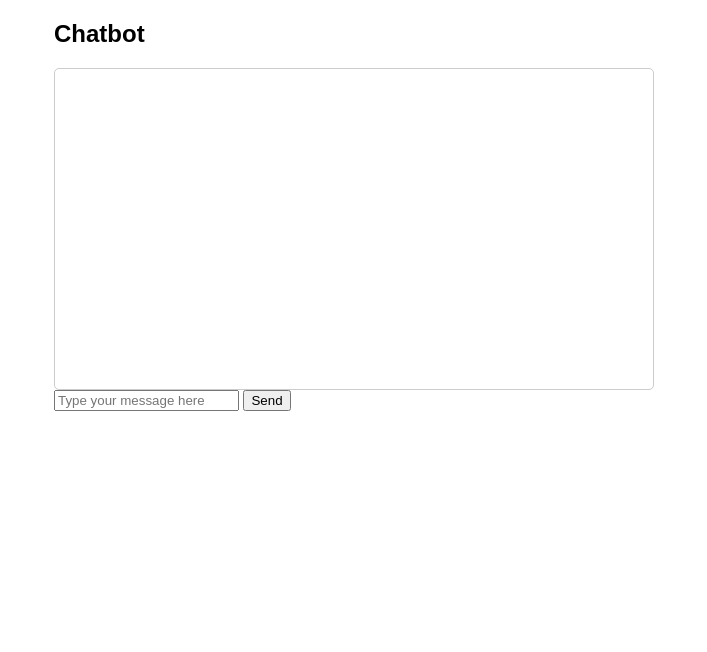
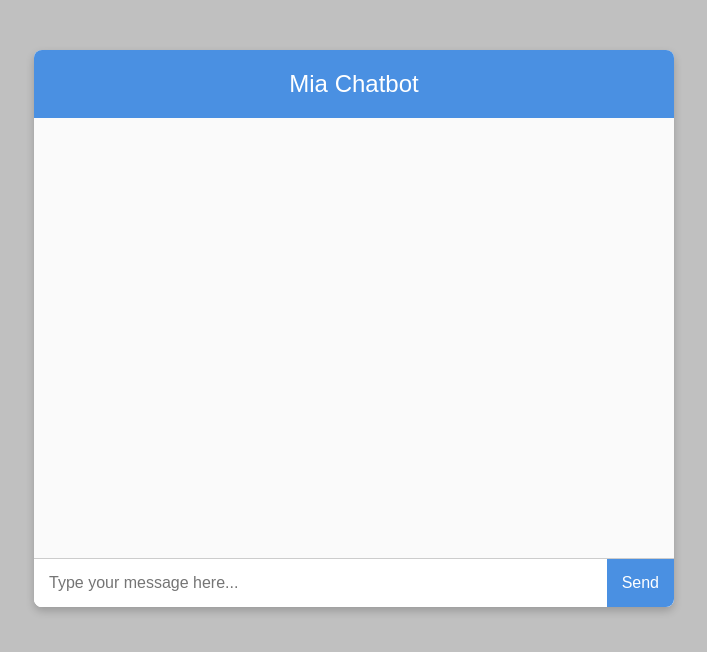
Before and after one commit to DFRESHH/PVChatbot, a Flask app: page / in a window 1280 px wide. Shown: the top 652 px of the page, without its empty margins (286-993 px from the left). Run offline with Flask 3, Linux system fonts and the light colour scheme.

Commit message:
Updated index.html for Mia chatbot with silver background and custom styles

```diff
--- a/app.py
+++ b/app.py
@@ -1,8 +1,6 @@
-print("App is starting...")
-
+from flask import Flask, request, jsonify, render_template
 import openai
 import os
-from flask import Flask, request, jsonify, render_template  # Added render_template
 from dotenv import load_dotenv
 
 # Load environment variables
@@ -11,58 +9,61 @@ openai.api_key = os.getenv("OPENAI_API_KEY")
 
 app = Flask(__name__)
 
-# Store conversation history for each user
+# Store conversation history
 conversations = {}
 
 @app.route("/")
 def home():
-    # Serve the chatbot interface
     return render_template("index.html")
 
-# Chat endpoint (existing code)
 @app.route("/chat", methods=["POST"])
 def chat():
     try:
-        # Parse user input
+        # Parse the incoming JSON request
         data = request.get_json()
         user_id = data.get("user_id")
         message = data.get("message")
 
+        # Validate input
         if not user_id or not message:
             return jsonify({"error": "Both 'user_id' and 'message' are required"}), 400
 
-        # Retrieve conversation history or start a new one
+        # Initialize conversation history if new user
         if user_id not in conversations:
             conversations[user_id] = [
-                {"role": "system", "content": "You are an iempathetic and nquisitive assistant. Always ask follow-up questions to engage the user, such as 'What has you here today?' or 'What do you mean by that?'. If the user uses emotional words like 'frustrated', 'stressed', or 'angry', acknowledge their emotions by repeating those words in your response."}
+                {"role": "system", "content": "You are Mia, a helpful assistant who asks questions to clarify the user's needs."}
             ]
 
-        # Append the user's message to the conversation
+        # Append the user's message
         conversations[user_id].append({"role": "user", "content": message})
 
-        # Generate a response using the OpenAI ChatCompletion API
+        # Generate a response using OpenAI
         response = openai.ChatCompletion.create(
-            model="gpt-4",  # Use "gpt-3.5-turbo" if GPT-4 is unavailable
+            model="gpt-4",
             messages=conversations[user_id]
         )
 
-        # Extract the assistant's reply
+        # Extract the assistant's response
         assistant_message = response["choices"][0]["message"]["content"]
 
-        # Add the assistant's reply to the conversation history
+        # Append the assistant's response
         conversations[user_id].append({"role": "assistant", "content": assistant_message})
 
         return jsonify({"response": assistant_message})
 
+    except KeyError:
+        # Handle malformed JSON
+        return jsonify({"error": "Malformed request. Please include 'user_id' and 'message'."}), 400
+
+    except openai.error.OpenAIError as e:
+        # Handle OpenAI API errors
+        return jsonify({"error": f"OpenAI API error: {str(e)}"}), 500
+
     except Exception as e:
-        return jsonify({"error": str(e)})
+        # Handle unexpected errors
+        return jsonify({"error": f"An unexpected error occurred: {str(e)}"}), 500
 
-# Error handler for 404 errors
-@app.errorhandler(404)
-def not_found(error):
-    return jsonify({"error": "Endpoint not found. Check the URL and try again."}), 404
 
 if __name__ == "__main__":
-    print("App is starting...")
-    port = int(os.getenv("PORT", 5000))  # Use PORT from environment or default to 5000
+    port = int(os.getenv("PORT", 5000))
     app.run(host="0.0.0.0", port=port, debug=True)
--- a/templates/index.html
+++ b/templates/index.html
@@ -3,52 +3,137 @@
 <head>
     <meta charset="UTF-8">
     <meta name="viewport" content="width=device-width, initial-scale=1.0">
-    <title>Chatbot</title>
+    <title>Mia Chatbot</title>
     <style>
-        body { font-family: Arial, sans-serif; margin: 20px; }
-        #chat-container { max-width: 600px; margin: auto; }
-        #messages { border: 1px solid #ccc; padding: 10px; border-radius: 5px; height: 300px; overflow-y: auto; }
-        .message { margin: 5px 0; }
-        .user { font-weight: bold; }
-        .bot { color: blue; }
+        /* General Styles */
+        body {
+            font-family: Arial, sans-serif;
+            margin: 0;
+            padding: 0;
+            background-color: silver; /* Set background to silver */
+        }
+
+        .chat-container {
+            width: 50%;
+            margin: 50px auto;
+            background: #fff;
+            border-radius: 8px;
+            box-shadow: 0 4px 8px rgba(0, 0, 0, 0.2);
+            overflow: hidden;
+        }
+
+        .chat-header {
+            background: #4a90e2;
+            color: #fff;
+            padding: 20px;
+            text-align: center;
+            font-size: 1.5em;
+        }
+
+        .chat-body {
+            height: 400px;
+            overflow-y: scroll;
+            padding: 20px;
+            background: #fafafa;
+        }
+
+        .chat-message {
+            margin-bottom: 20px;
+        }
+
+        .chat-message.user {
+            text-align: right;
+        }
+
+        .chat-message.bot {
+            text-align: left;
+        }
+
+        .chat-input-container {
+            display: flex;
+            border-top: 1px solid #ccc;
+            background: #fff;
+        }
+
+        .chat-input-container input {
+            flex: 1;
+            padding: 15px;
+            border: none;
+            outline: none;
+            font-size: 1em;
+        }
+
+        .chat-input-container button {
+            padding: 15px;
+            background: #4a90e2;
+            color: #fff;
+            border: none;
+            cursor: pointer;
+            font-size: 1em;
+        }
+
+        .chat-input-container button:hover {
+            background: #357abd;
+        }
     </style>
 </head>
 <body>
-    <div id="chat-container">
-        <h2>Chatbot</h2>
-        <div id="messages"></div>
-        <form id="chat-form">
-            <input type="text" id="user-input" placeholder="Type your message here" required>
-            <button type="submit">Send</button>
-        </form>
+    <div class="chat-container">
+        <div class="chat-header">Mia Chatbot</div>
+        <div class="chat-body" id="chat-body">
+            <!-- Chat messages will be appended here -->
+        </div>
+        <div class="chat-input-container">
+            <input type="text" id="chat-input" placeholder="Type your message here...">
+            <button id="send-button">Send</button>
+        </div>
     </div>
+
     <script>
-        const form = document.getElementById("chat-form");
-        const messagesDiv = document.getElementById("messages");
+        const chatBody = document.getElementById("chat-body");
+        const chatInput = document.getElementById("chat-input");
+        const sendButton = document.getElementById("send-button");
 
-        form.addEventListener("submit", async (e) => {
-            e.preventDefault();
-            const userMessage = document.getElementById("user-input").value;
+        sendButton.addEventListener("click", sendMessage);
+        chatInput.addEventListener("keypress", function(event) {
+            if (event.key === "Enter") sendMessage();
+        });
 
-            const userDiv = document.createElement("div");
-            userDiv.classList.add("message", "user");
-            userDiv.textContent = `You: ${userMessage}`;
-            messagesDiv.appendChild(userDiv);
+        function sendMessage() {
+            const message = chatInput.value.trim();
+            if (message === "") return;
 
-            const response = await fetch("/chat", {
+            appendMessage("user", message);
+            chatInput.value = "";
+
+            // Send the message to the Flask API
+            fetch("/chat", {
                 method: "POST",
-                headers: { "Content-Type": "application/json" },
-                body: JSON.stringify({ user_id: "12345", message: userMessage }),
+                headers: {
+                    "Content-Type": "application/json"
+                },
+                body: JSON.stringify({ user_id: "12345", message })
+            })
+            .then(response => response.json())
+            .then(data => {
+                if (data.response) {
+                    appendMessage("bot", data.response);
+                } else {
+                    appendMessage("bot", "Sorry, I couldn't process your request.");
+                }
+            })
+            .catch(err => {
+                appendMessage("bot", "Error: Unable to connect to the server.");
             });
+        }
 
-            const data = await response.json();
-            const botDiv = document.createElement("div");
-            botDiv.classList.add("message", "bot");
-            botDiv.textContent = `Bot: ${data.response || "Sorry, something went wrong."}`;
-            messagesDiv.appendChild(botDiv);
-
-            document.getElementById("user-input").value = "";
-        });
+        function appendMessage(sender, message) {
+            const messageElement = document.createElement("div");
+            messageElement.classList.add("chat-message", sender);
+            messageElement.innerText = message;
+            chatBody.appendChild(messageElement);
+            chatBody.scrollTop = chatBody.scrollHeight;
+        }
     </script>
 </body>
 </html>
```
Also changed, not shown: index.html (deleted, +0 -90 lines), templates/app.py (deleted, +0 -78 lines).
